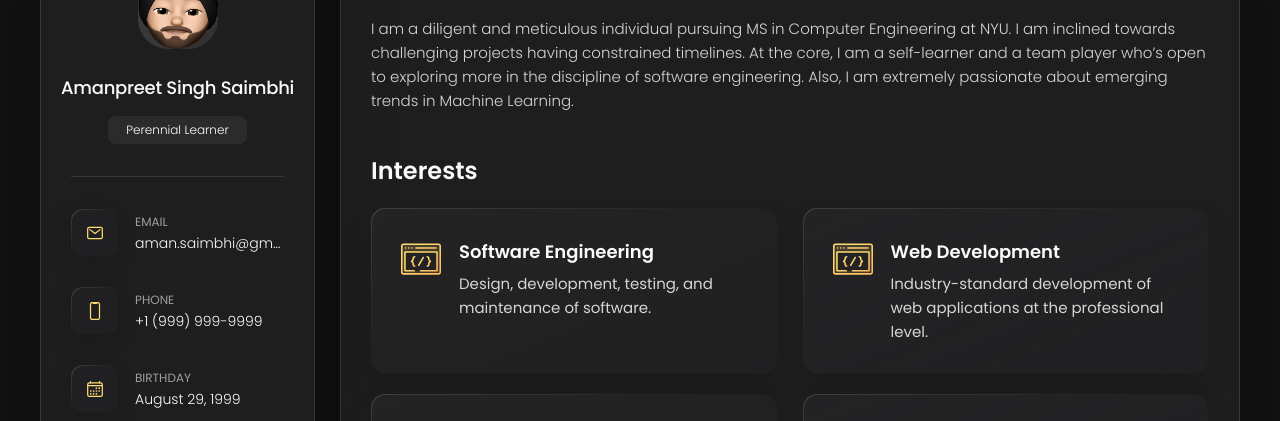
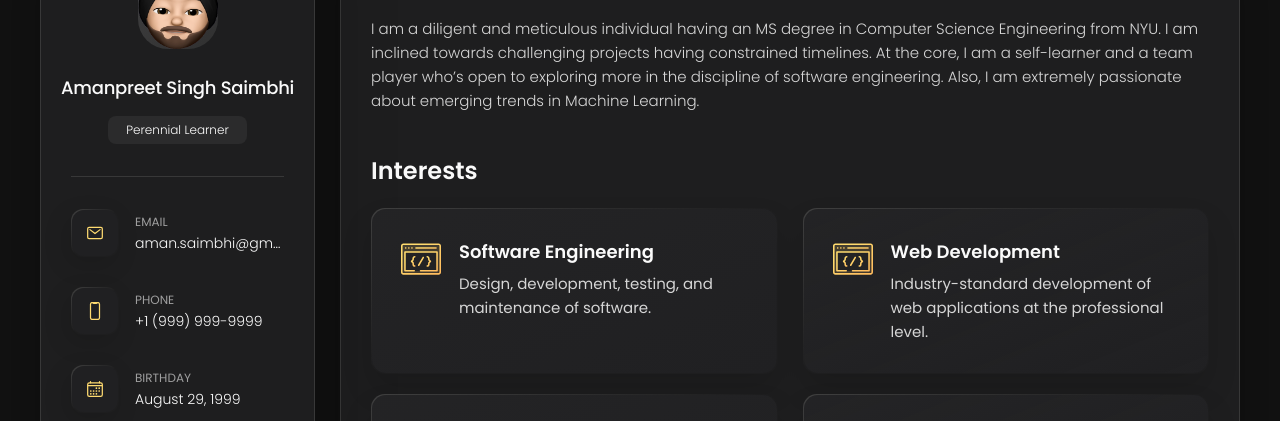
Before and after one commit to Aman-saimbhi/Aman-saimbhi.github.io, a plain HTML site: page index.html in a window 1280 px wide. Shown: the part 162-583 px from the top of the page. Drawn offline with nearby package versions, Linux system fonts and the light colour scheme.

Commit message:
update index.html

```diff
--- a/index.html
+++ b/index.html
@@ -210,7 +210,7 @@
 
         <section class="about-text">
           <p>
-            I am a diligent and meticulous individual pursuing MS in Computer Engineering at NYU.
+            I am a diligent and meticulous individual having an MS degree in Computer Science Engineering from NYU.
             I am inclined towards challenging projects having constrained timelines.
             At the core, I am a self-learner and a team player who’s open to exploring more in the discipline of software engineering.
             Also, I am extremely passionate about emerging trends in Machine Learning.
```
